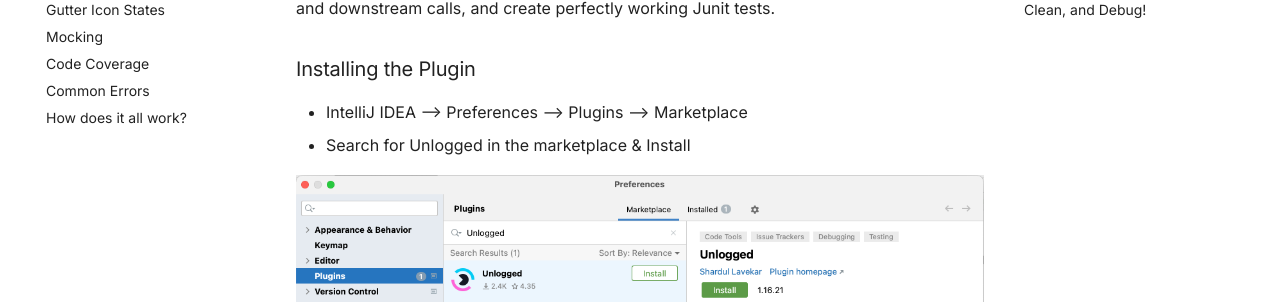
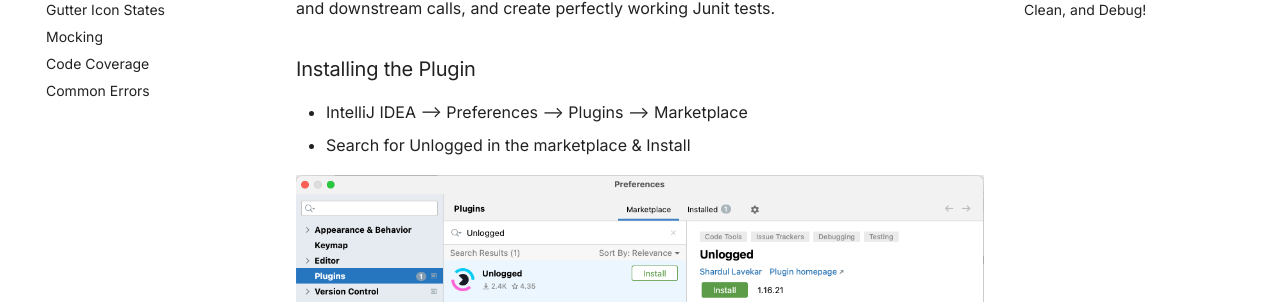
Before and after one commit to unloggedio/documentation, an MkDocs documentation site: the page built from docs/index.md, in a window 1280 px wide. Shown: the part 209-511 px from the top of the page. Built offline with MkDocs 1.6.1 and Material for MkDocs 9.7.7, drawn with Linux system fonts in a browser that asks for light colours; comment, search, counter and statistics services are not loaded.

Commit message:
Update mkdocs.yml
removing how does it work for now.

```diff
--- a/mkdocs.yml
+++ b/mkdocs.yml
@@ -11,7 +11,6 @@
   - Mocking: mocking.md
   - Code Coverage: coverage.md
   - Common Errors: commonerrors.md
-  - How does it all work?: curiosity.md
 theme:
   name: material
   logo: assets/logo.svg
```
